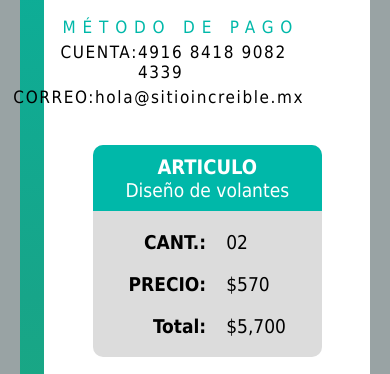
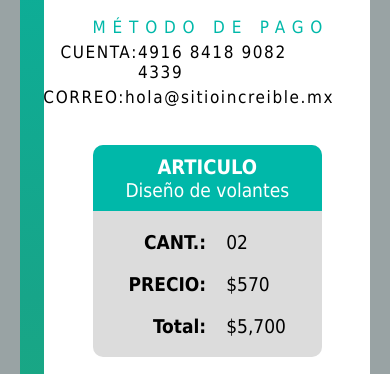
Before and after one commit to DavidMayorgaS08/Factura, a plain HTML site: page index.html in a window 390 px wide. Shown: the part 438-812 px from the top of the page. Drawn offline with Linux system fonts and the light colour scheme.

Commit message:
Fin responsive

```diff
--- a/style.css
+++ b/style.css
@@ -475,6 +475,10 @@ hr{
     section{
         width: 90%;
     }
+
+    .cont_pago{
+        margin-right: 20px;
+    }
 }
 
 @media(max-width: 600px){
```
